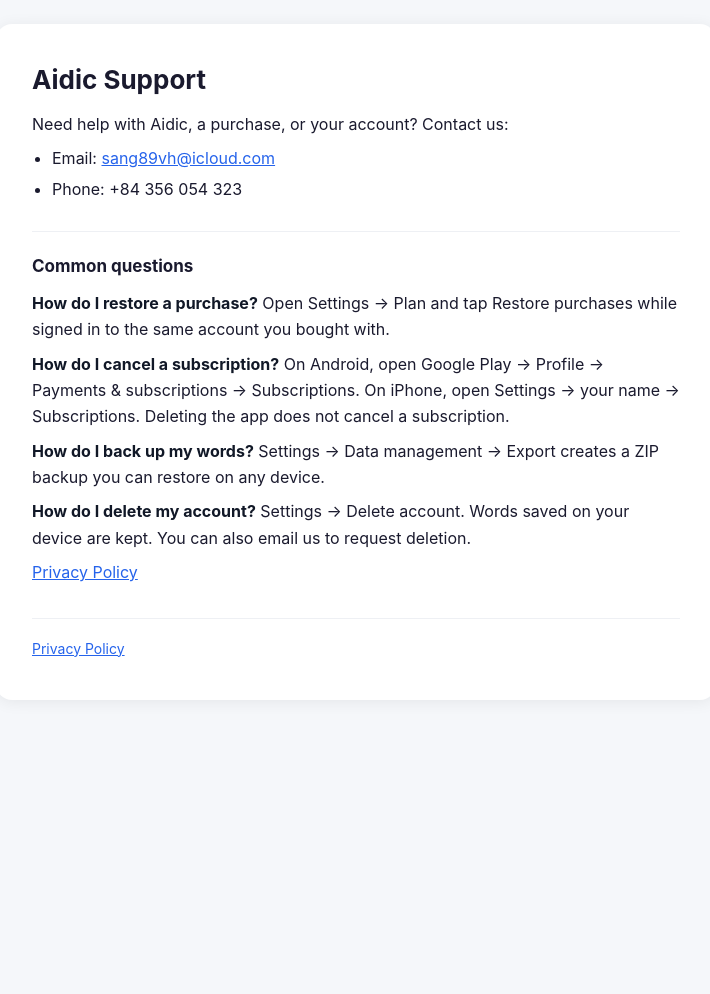
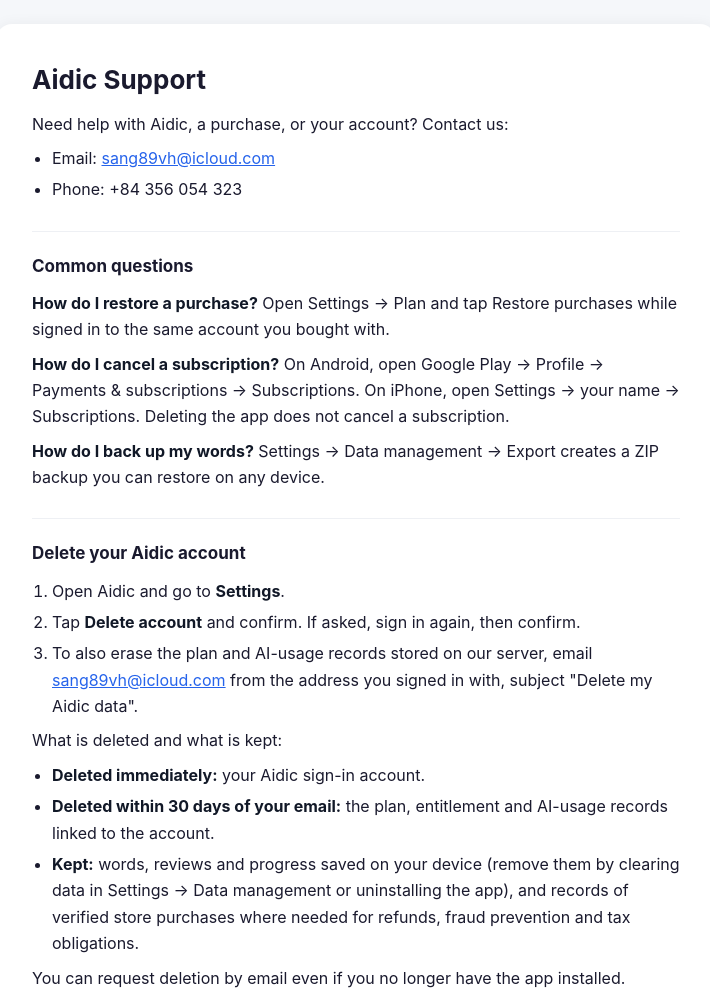
Before and after one commit to sang89vh/aidic, a plain HTML site: page support/index.html in a window 1280 px wide. Shown: the top 994 px of the page, without its empty margins (284-994 px from the left). Before the commit the page ends 800 px from the top, so only its background shows below. Drawn offline with Linux system fonts and the light colour scheme.

Commit message:
Describe account deletion steps and retention accurately

```diff
--- a/support/index.html
+++ b/support/index.html
@@ -43,8 +43,26 @@
 Subscriptions. Deleting the app does not cancel a subscription.</p>
 <p><strong>How do I back up my words?</strong> Settings → Data management → Export creates a
 ZIP backup you can restore on any device.</p>
-<p><strong>How do I delete my account?</strong> Settings → Delete account. Words saved on your
-device are kept. You can also email us to request deletion.</p>
+<h2 id="delete-account">Delete your Aidic account</h2>
+
+<ol>
+<li>Open Aidic and go to <strong>Settings</strong>.</li>
+<li>Tap <strong>Delete account</strong> and confirm. If asked, sign in again, then confirm.</li>
+<li>To also erase the plan and AI-usage records stored on our server, email
+   <a href="mailto:sang89vh@icloud.com">sang89vh@icloud.com</a> from the address you
+   signed in with, subject "Delete my Aidic data".</li>
+</ol>
+<p>What is deleted and what is kept:</p>
+<ul>
+<li><strong>Deleted immediately:</strong> your Aidic sign-in account.</li>
+<li><strong>Deleted within 30 days of your email:</strong> the plan, entitlement and AI-usage
+  records linked to the account.</li>
+<li><strong>Kept:</strong> words, reviews and progress saved on your device (remove them by
+  clearing data in Settings → Data management or uninstalling the app), and
+  records of verified store purchases where needed for refunds, fraud
+  prevention and tax obligations.</li>
+</ul>
+<p>You can request deletion by email even if you no longer have the app installed.</p>
 <p><a href="../">Privacy Policy</a></p>
 <nav><a href="../">Privacy Policy</a></nav>
 </main>
```
Also changed, not shown: index.html (+8 -5 lines).
